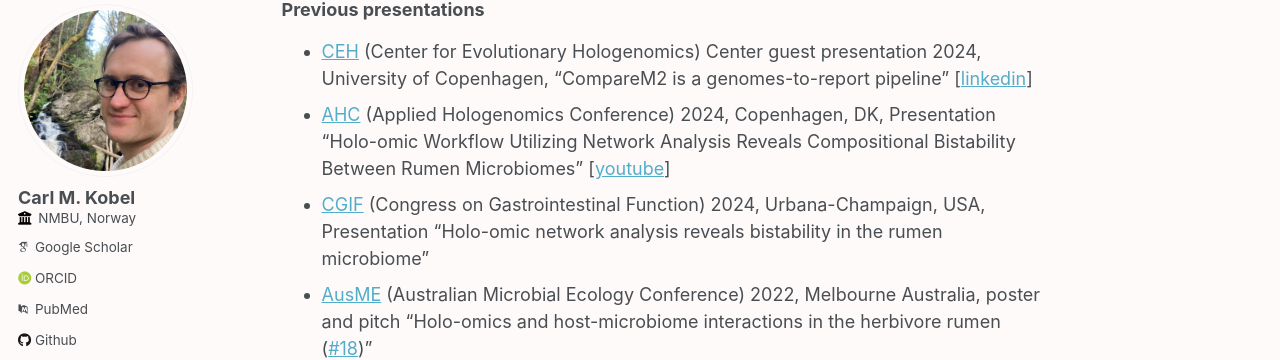
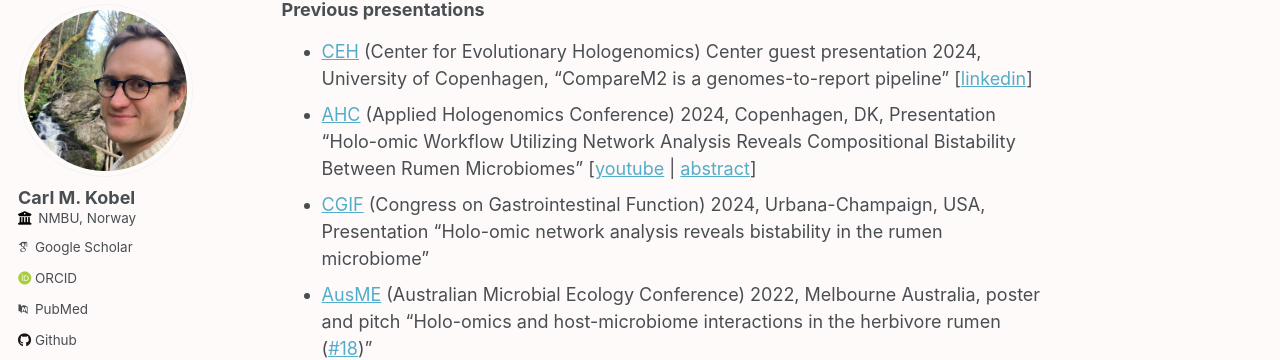
Before and after one commit to cmkobel/cmkobel.github.io, a Jekyll site: the page built from _pages/about.md, in a window 1280 px wide and 900 px high, scrolled down 855 px. Shown: the part 102-462 px from the top of the window. Built offline with Jekyll 4.4.1, drawn with Linux system fonts in a browser that asks for light colours; some web fonts are replaced.

Commit message:
Update about.md

```diff
--- a/_pages/about.md
+++ b/_pages/about.md
@@ -27,7 +27,7 @@ Looking for a postdoc position in the Copenhagen area from ~april 2025.
 
 ### Previous presentations
   - [CEH](https://ceh.ku.dk/) (Center for Evolutionary Hologenomics) Center guest presentation 2024, University of Copenhagen, "CompareM2 is a genomes-to-report pipeline" [[linkedin](https://web.archive.org/web/20250108150357/https://www.linkedin.com/posts/center-for-evolutionary-hologenomics_hologenomics-activity-7270049447198302208-XJXz)]
-  - [AHC](https://www.appliedhologenomicsconference.eu/) (Applied Hologenomics Conference) 2024, Copenhagen, DK, Presentation "Holo-omic Workflow Utilizing Network Analysis Reveals Compositional Bistability Between Rumen Microbiomes" [[youtube](https://www.youtube.com/watch?v=gucJB-GG0WQ)]
+  - [AHC](https://www.appliedhologenomicsconference.eu/) (Applied Hologenomics Conference) 2024, Copenhagen, DK, Presentation "Holo-omic Workflow Utilizing Network Analysis Reveals Compositional Bistability Between Rumen Microbiomes" [[youtube](https://www.youtube.com/watch?v=gucJB-GG0WQ) \| [abstract](https://web.archive.org/web/20250108152557/https://www.appliedhologenomicsconference.eu/abstracts.html)]
   - [CGIF](https://www.congressgastrofunction.org/) (Congress on Gastrointestinal Function) 2024, Urbana-Champaign, USA, Presentation "Holo-omic network analysis reveals bistability in the rumen microbiome"
   - [AusME](https://www.ausme-microbes.org.au/) (Australian Microbial Ecology Conference) 2022, Melbourne Australia, poster and pitch "Holo-omics and host-microbiome interactions in the herbivore rumen ([#18](https://web.archive.org/web/20241020231612/https://ausme-2022.p.asnevents.com.au/days/2022-11-07/abstract/86540))"
   - [ISME](https://www.isme-microbes.org/) (International Society of Microbial Ecology) 2022, Lausanne Switzerland, poster "Holo-omics and host-microbiome interactions in the herbivore rumen"
```
